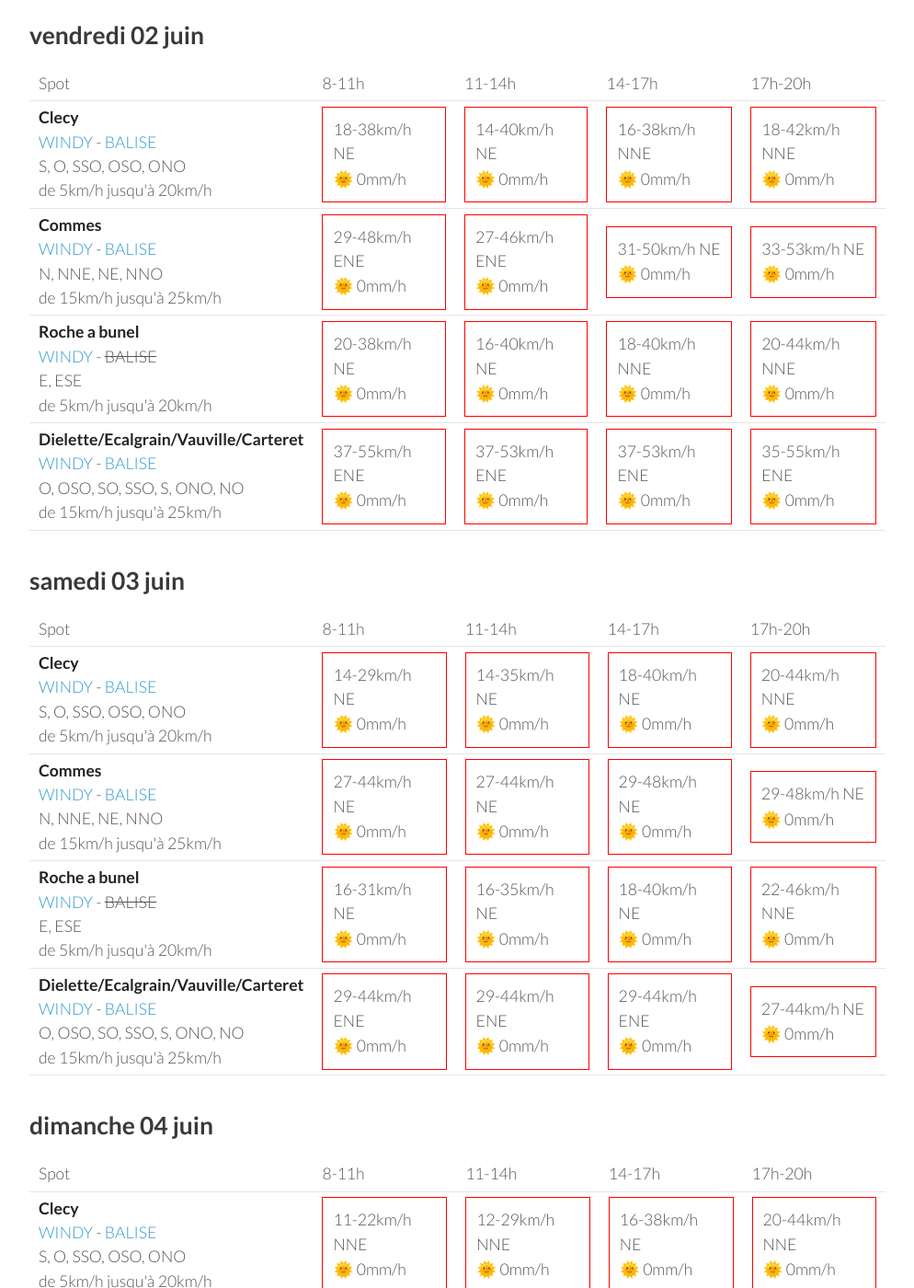
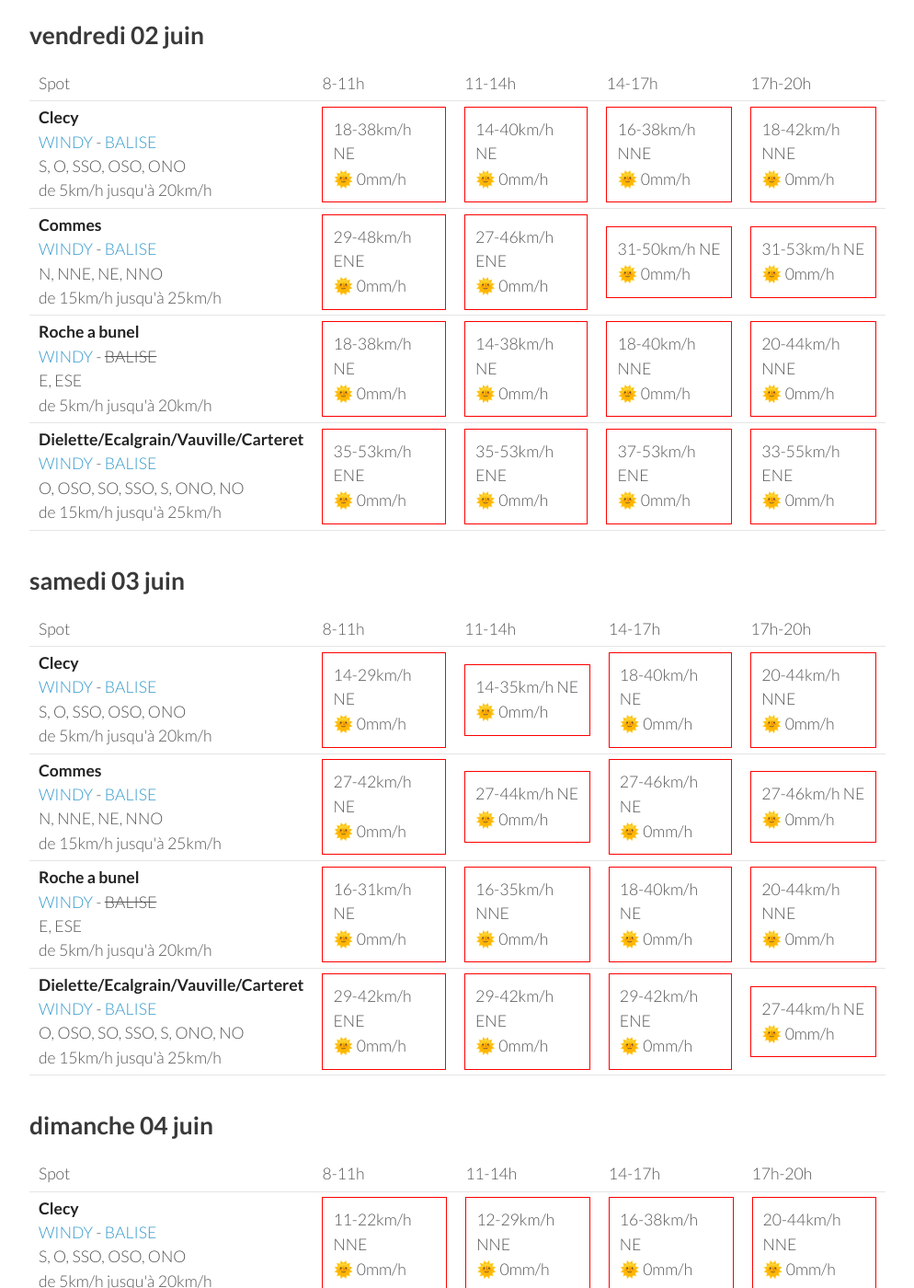
Before and after one commit to parapente-dans-le-nord/parapente-dans-le-nord.github.io, a Jekyll site: the page built from normandie.markdown, in a window 1280 px wide and 1400 px high, scrolled down 1442 px. Shown: the whole window at 92% size, without its empty margins (26-1020 px from the left). Built offline with Jekyll 4.4.1, drawn with Linux system fonts in a browser that asks for light colours; some of the changed text lies outside the part shown.

Commit message:
update index.markdown

```diff
--- a/normandie.markdown
+++ b/normandie.markdown
@@ -145,15 +145,15 @@ page mise à jour le mercredi 31 mai 13:46
             <td><div class="not-flyable"><p>29-48km/h ENE</p><p>🌞 0mm/h</p></div></td>
             <td><div class="not-flyable"><p>27-46km/h ENE</p><p>🌞 0mm/h</p></div></td>
             <td><div class="not-flyable"><p>31-50km/h NE</p><p>🌞 0mm/h</p></div></td>
-            <td><div class="not-flyable"><p>33-53km/h NE</p><p>🌞 0mm/h</p></div></td>
+            <td><div class="not-flyable"><p>31-53km/h NE</p><p>🌞 0mm/h</p></div></td>
 
 
     </tr>
 <tr>
         <td><strong>Roche a bunel</strong><br><a href="https://windy.com/48.993/-0.499?48.580,-0.499,8">WINDY</a> - <span class="no-balise"> BALISE </span><br> <span class="vent-favorable">E, ESE</span><br><span class="force-vent">de 5km/h jusqu'à 20km/h</span> </td>
 
-            <td><div class="not-flyable"><p>20-38km/h NE</p><p>🌞 0mm/h</p></div></td>
-            <td><div class="not-flyable"><p>16-40km/h NE</p><p>🌞 0mm/h</p></div></td>
+            <td><div class="not-flyable"><p>18-38km/h NE</p><p>🌞 0mm/h</p></div></td>
+            <td><div class="not-flyable"><p>14-38km/h NE</p><p>🌞 0mm/h</p></div></td>
             <td><div class="not-flyable"><p>18-40km/h NNE</p><p>🌞 0mm/h</p></div></td>
             <td><div class="not-flyable"><p>20-44km/h NNE</p><p>🌞 0mm/h</p></div></td>
 
@@ -162,10 +162,10 @@ page mise à jour le mercredi 31 mai 13:46
 <tr>
         <td><strong>Dielette/Ecalgrain/Vauville/Carteret</strong><br><a href="https://windy.com/49.650/-1.856?49.243,-1.856,8">WINDY</a> - <span class=""><a href="http://www.balisemeteo.com/balise.php?idBalise=81">BALISE</a> </span><br> <span class="vent-favorable">O, OSO, SO, SSO, S, ONO, NO</span><br><span class="force-vent">de 15km/h jusqu'à 25km/h</span> </td>
 
-            <td><div class="not-flyable"><p>37-55km/h ENE</p><p>🌞 0mm/h</p></div></td>
+            <td><div class="not-flyable"><p>35-53km/h ENE</p><p>🌞 0mm/h</p></div></td>
+            <td><div class="not-flyable"><p>35-53km/h ENE</p><p>🌞 0mm/h</p></div></td>
             <td><div class="not-flyable"><p>37-53km/h ENE</p><p>🌞 0mm/h</p></div></td>
-            <td><div class="not-flyable"><p>37-53km/h ENE</p><p>🌞 0mm/h</p></div></td>
-            <td><div class="not-flyable"><p>35-55km/h ENE</p><p>🌞 0mm/h</p></div></td>
+            <td><div class="not-flyable"><p>33-55km/h ENE</p><p>🌞 0mm/h</p></div></td>
 
 
     </tr>
@@ -198,10 +198,10 @@ page mise à jour le mercredi 31 mai 13:46
 <tr>
         <td><strong>Commes</strong><br><a href="https://windy.com/49.346/-0.726?48.936,-0.726,8">WINDY</a> - <span class=""><a href="http://www.balisemeteo.com/balise.php?idBalise=158">BALISE</a> </span><br> <span class="vent-favorable">N, NNE, NE, NNO</span><br><span class="force-vent">de 15km/h jusqu'à 25km/h</span> </td>
 
+            <td><div class="not-flyable"><p>27-42km/h NE</p><p>🌞 0mm/h</p></div></td>
             <td><div class="not-flyable"><p>27-44km/h NE</p><p>🌞 0mm/h</p></div></td>
-            <td><div class="not-flyable"><p>27-44km/h NE</p><p>🌞 0mm/h</p></div></td>
-            <td><div class="not-flyable"><p>29-48km/h NE</p><p>🌞 0mm/h</p></div></td>
-            <td><div class="not-flyable"><p>29-48km/h NE</p><p>🌞 0mm/h</p></div></td>
+            <td><div class="not-flyable"><p>27-46km/h NE</p><p>🌞 0mm/h</p></div></td>
+            <td><div class="not-flyable"><p>27-46km/h NE</p><p>🌞 0mm/h</p></div></td>
 
 
     </tr>
@@ -209,18 +209,18 @@ page mise à jour le mercredi 31 mai 13:46
         <td><strong>Roche a bunel</strong><br><a href="https://windy.com/48.993/-0.499?48.580,-0.499,8">WINDY</a> - <span class="no-balise"> BALISE </span><br> <span class="vent-favorable">E, ESE</span><br><span class="force-vent">de 5km/h jusqu'à 20km/h</span> </td>
 
             <td><div class="not-flyable"><p>16-31km/h NE</p><p>🌞 0mm/h</p></div></td>
-            <td><div class="not-flyable"><p>16-35km/h NE</p><p>🌞 0mm/h</p></div></td>
+            <td><div class="not-flyable"><p>16-35km/h NNE</p><p>🌞 0mm/h</p></div></td>
             <td><div class="not-flyable"><p>18-40km/h NE</p><p>🌞 0mm/h</p></div></td>
-            <td><div class="not-flyable"><p>22-46km/h NNE</p><p>🌞 0mm/h</p></div></td>
+            <td><div class="not-flyable"><p>20-44km/h NNE</p><p>🌞 0mm/h</p></div></td>
 
 
     </tr>
 <tr>
         <td><strong>Dielette/Ecalgrain/Vauville/Carteret</strong><br><a href="https://windy.com/49.650/-1.856?49.243,-1.856,8">WINDY</a> - <span class=""><a href="http://www.balisemeteo.com/balise.php?idBalise=81">BALISE</a> </span><br> <span class="vent-favorable">O, OSO, SO, SSO, S, ONO, NO</span><br><span class="force-vent">de 15km/h jusqu'à 25km/h</span> </td>
 
-            <td><div class="not-flyable"><p>29-44km/h ENE</p><p>🌞 0mm/h</p></div></td>
-            <td><div class="not-flyable"><p>29-44km/h ENE</p><p>🌞 0mm/h</p></div></td>
-            <td><div class="not-flyable"><p>29-44km/h ENE</p><p>🌞 0mm/h</p></div></td>
+            <td><div class="not-flyable"><p>29-42km/h ENE</p><p>🌞 0mm/h</p></div></td>
+            <td><div class="not-flyable"><p>29-42km/h ENE</p><p>🌞 0mm/h</p></div></td>
+            <td><div class="not-flyable"><p>29-42km/h ENE</p><p>🌞 0mm/h</p></div></td>
             <td><div class="not-flyable"><p>27-44km/h NE</p><p>🌞 0mm/h</p></div></td>
 
 
```
Also changed, not shown: other parts of normandie.markdown (+1 -1 lines).
